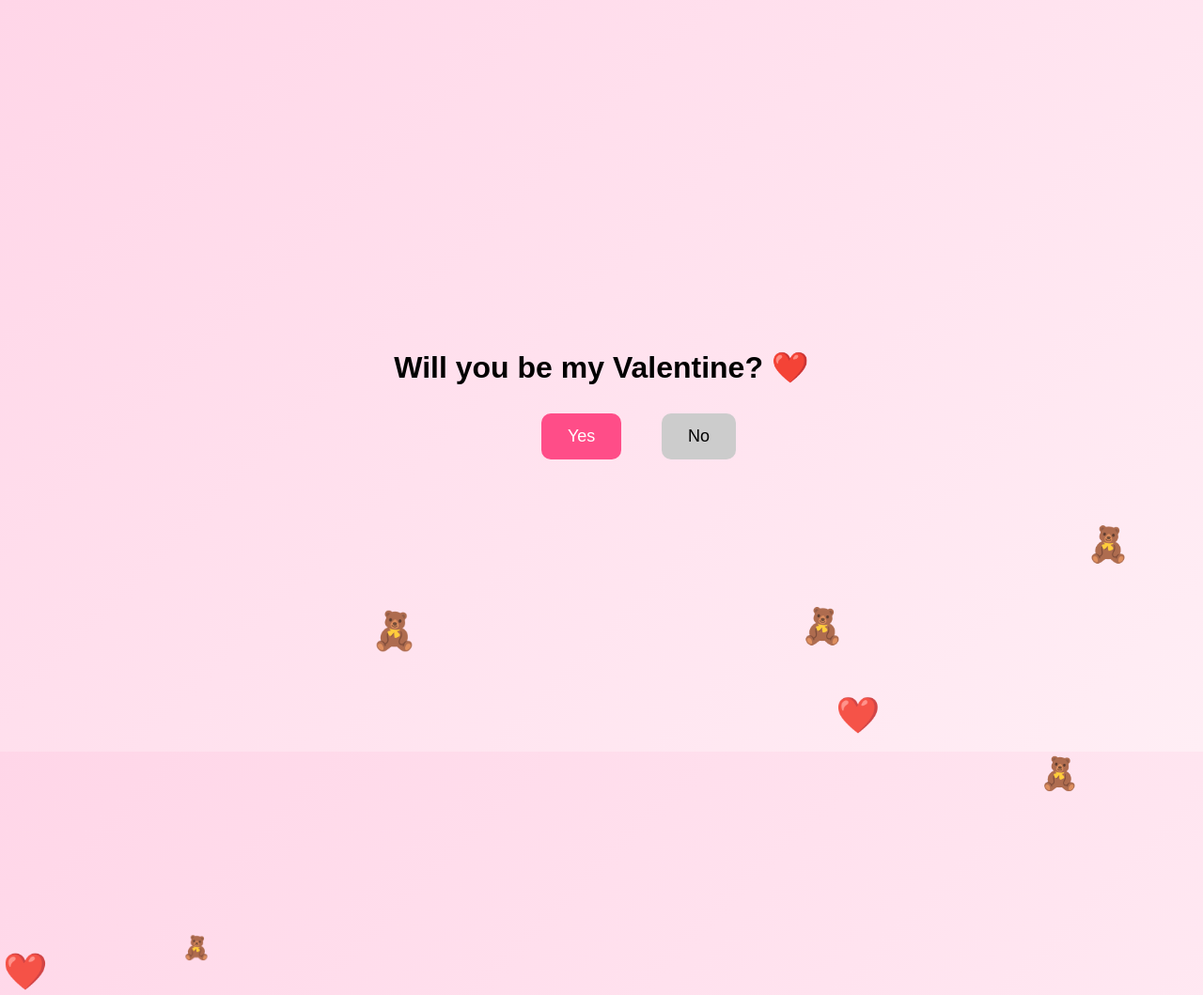
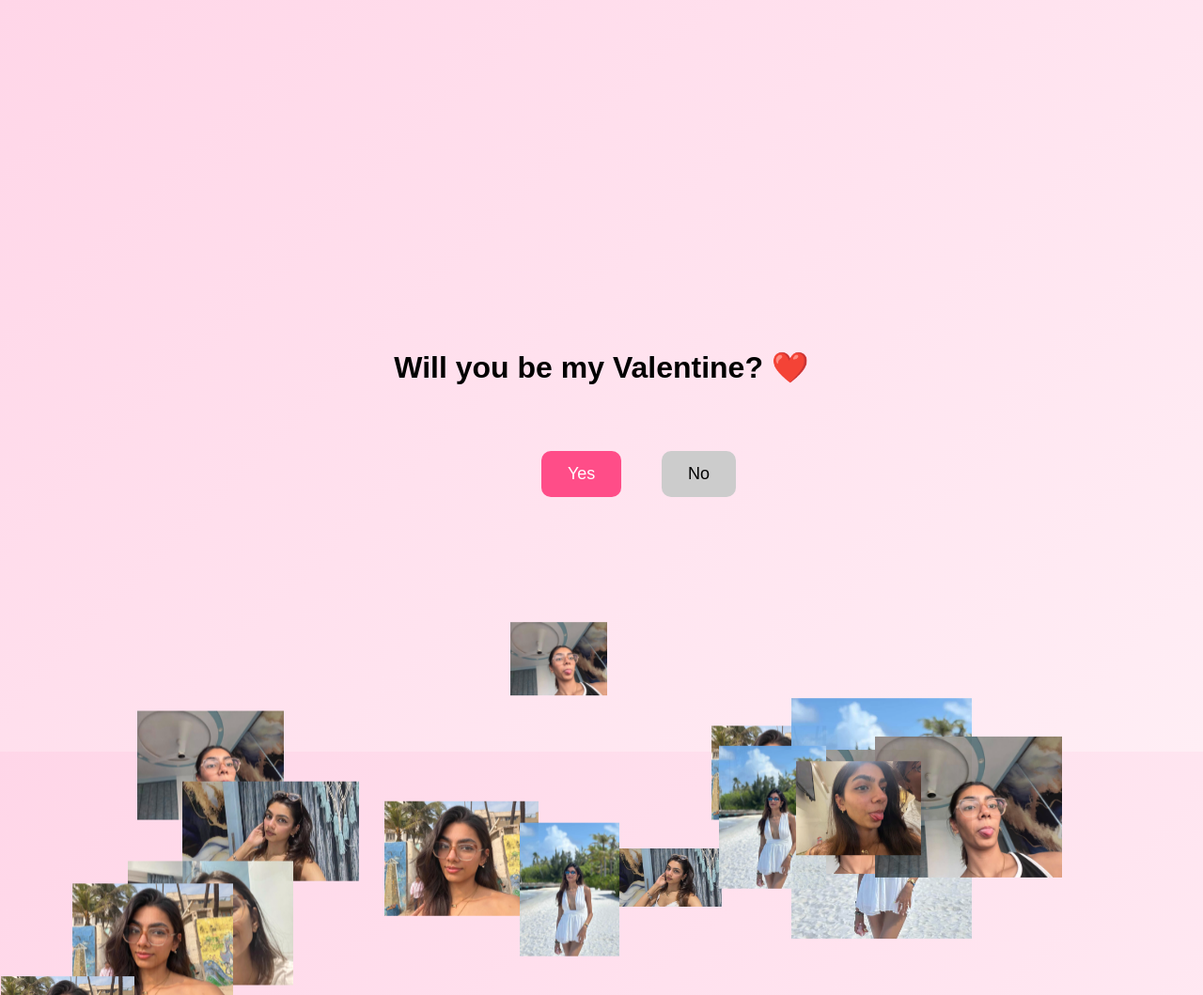
Before and after one commit to Parth1488/valentine, a plain HTML site: page index.html in a window 1280 px wide. Shown: the top 1059 px of the page at 94% size. Drawn offline with Linux system fonts and the light colour scheme.

Commit message:
Update index.html

```diff
--- a/index.html
+++ b/index.html
@@ -19,6 +19,7 @@
     h1 {
       margin-bottom: 40px;
       z-index: 10;
+      text-align: center;
     }
 
     #yesBtn, #noBtn {
@@ -35,21 +36,21 @@
       background-color: #ff4d88;
       color: white;
       left: 45%;
-      top: 55%;
+      top: 60%;
     }
 
     #noBtn {
       background-color: #cccccc;
       left: 55%;
-      top: 55%;
+      top: 60%;
     }
 
-    .float {
+    .float-img {
       position: absolute;
-      font-size: 30px;
       animation: floatUp linear infinite;
-      opacity: 0.9;
+      opacity: 0.95;
       pointer-events: none;
+      transition: transform 0.3s ease;
     }
 
     @keyframes floatUp {
@@ -57,14 +58,14 @@
         transform: translateY(100vh);
       }
       to {
-        transform: translateY(-100px);
+        transform: translateY(-120px);
       }
     }
   </style>
 </head>
 <body>
 
-  <h1>Will you be my Valentine? ❤️</h1>
+  <h1 id="question">Will you be my Valentine? ❤️</h1>
 
   <button id="yesBtn">Yes</button>
   <button id="noBtn">No</button>
@@ -72,6 +73,30 @@
   <script>
     const noBtn = document.getElementById("noBtn");
     const yesBtn = document.getElementById("yesBtn");
+    const question = document.getElementById("question");
+
+    // Her images (before Yes)
+    const herImages = [
+      "images/her1.jpg",
+      "images/her2.jpg",
+      "images/her3.jpg",
+      "images/her4.jpg",
+      "images/her5.jpg",
+      "images/her6.jpg"
+    ];
+
+    // Your images together (after Yes)
+    const ourImages = [
+      "images/us1.jpg",
+      "images/us2.jpg",
+      "images/us3.jpg",
+      "images/us4.jpg",
+      "images/us5.jpg",
+      "images/us6.jpg",
+      "images/us7.jpg"
+    ];
+
+    let currentMode = "her"; // "her" or "us"
 
     function moveNo() {
       const maxX = window.innerWidth - noBtn.offsetWidth;
@@ -88,28 +113,45 @@
     noBtn.addEventListener("click", moveNo);
 
     yesBtn.addEventListener("click", () => {
-      document.body.innerHTML = "<h1>Yay! ❤️ You’re my Valentine! 🧸💖</h1>";
+      // Switch to "us" mode
+      currentMode = "us";
+      document.querySelectorAll(".float-img").forEach(img => img.remove());
+      question.innerText = "Yay! ❤️ Us forever 🧸💖";
     });
 
-    const emojis = ["❤️", "🧸", "💖", "💕"];
+    function createFloatingImage() {
+      const img = document.createElement("img");
+      img.className = "float-img";
 
-    function createFloat() {
-      const span = document.createElement("span");
-      span.className = "float";
-      span.textContent = emojis[Math.floor(Math.random() * emojis.length)];
+      const sourceArray = currentMode === "her" ? herImages : ourImages;
+      img.src = sourceArray[Math.floor(Math.random() * sourceArray.length)];
 
-      span.style.left = Math.random() * window.innerWidth + "px";
-      span.style.animationDuration = (5 + Math.random() * 5) + "s";
-      span.style.fontSize = (24 + Math.random() * 24) + "px";
+      const size = 80 + Math.random() * 120; // 80px to 200px
+      img.style.width = size + "px";
 
-      document.body.appendChild(span);
+      const x = Math.random() * (window.innerWidth - size);
+      img.style.left = x + "px";
+
+      const duration = 8 + Math.random() * 6; // 8s to 14s
+      img.style.animationDuration = duration + "s";
+
+      const rotation = (Math.random() * 30) - 15; // -15deg to +15deg
+      img.style.transform = "rotate(" + rotation + "deg)";
+
+      document.body.appendChild(img);
 
       setTimeout(() => {
-        span.remove();
-      }, 10000);
+        img.remove();
+      }, duration * 1000);
     }
 
-    setInterval(createFloat, 500);
+    // Start immediately
+    for (let i = 0; i < 10; i++) {
+      setTimeout(createFloatingImage, i * 300);
+    }
+
+    // Keep spawning
+    setInterval(createFloatingImage, 700);
   </script>
 
 </body>
```
